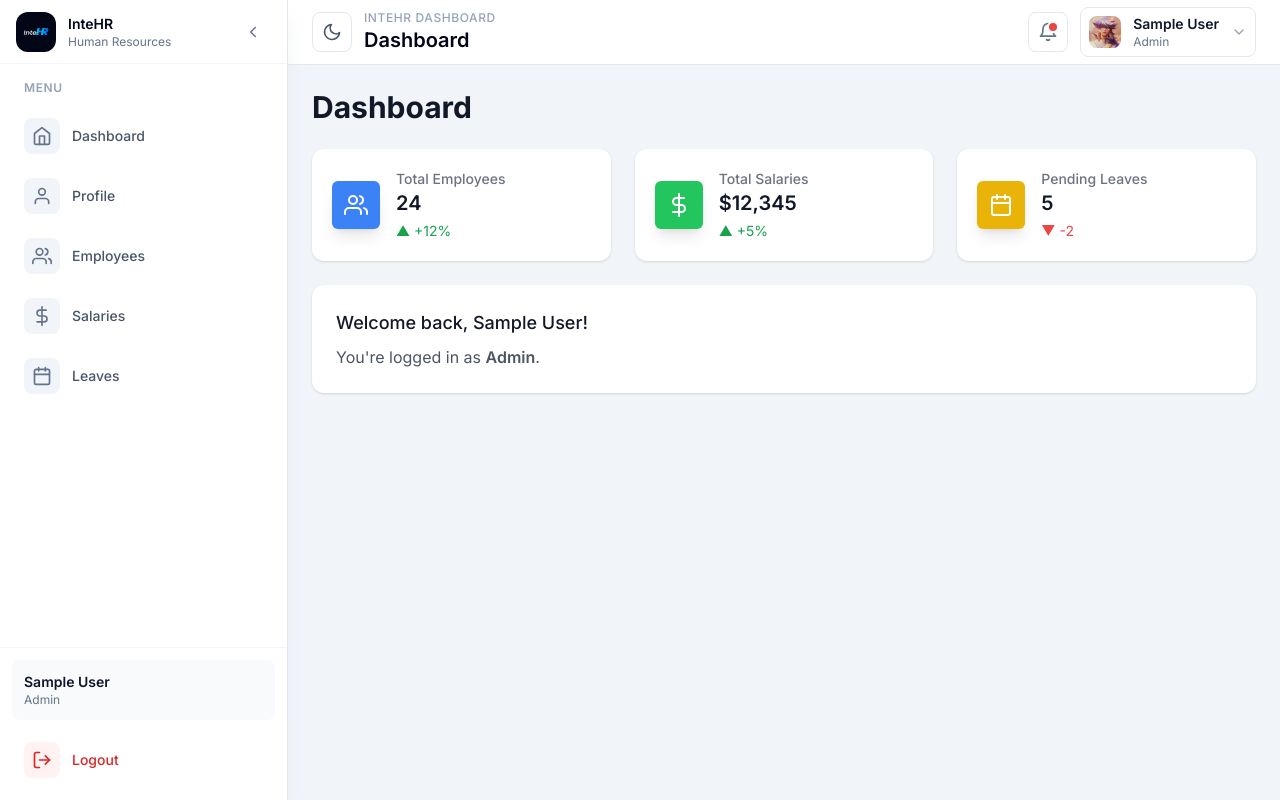
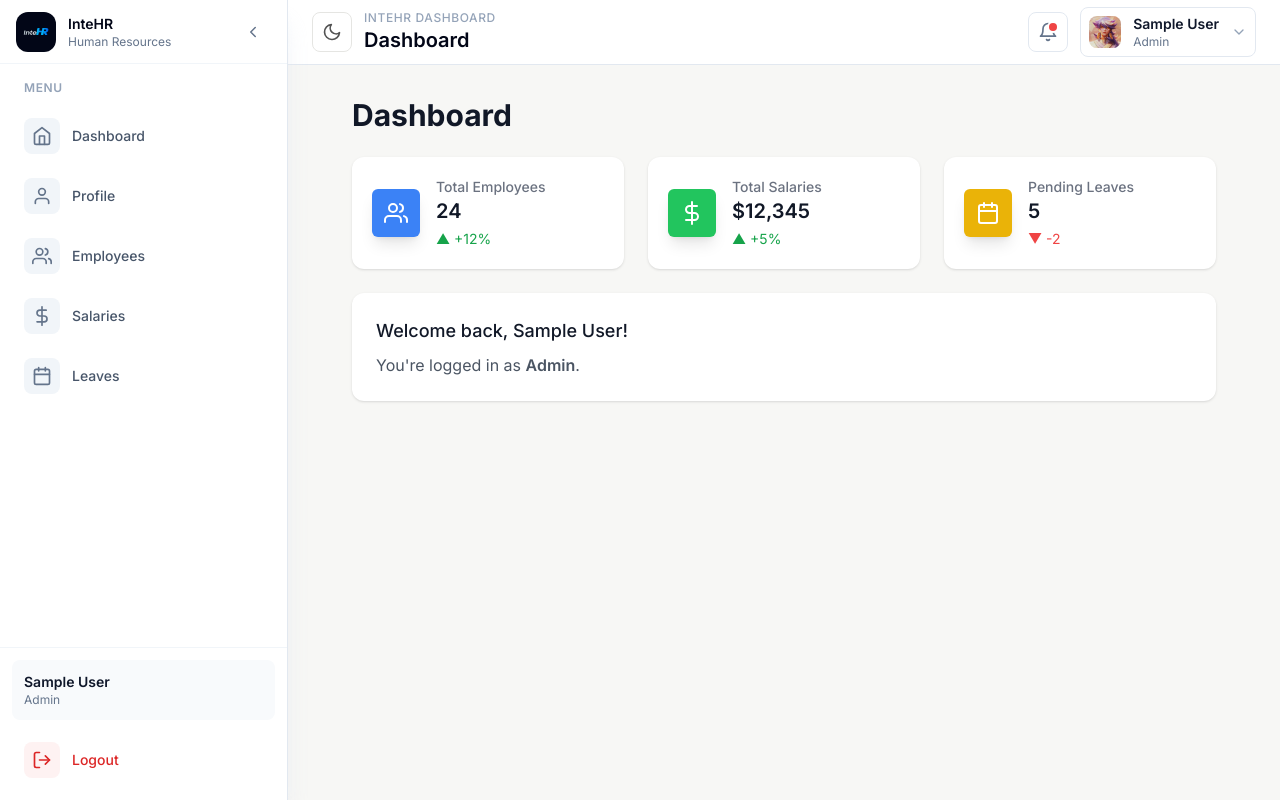
Before and after one commit to IKetutWidiyane/intehr-frontend, a React (Create React App) app: page / in a window 1280 px wide. Built offline with nearby package versions, Linux system fonts and the light colour scheme; no server answers; sample sign-in values are in the browser's storage.

Commit message:
update new

```diff
--- a/public/index.html
+++ b/public/index.html
@@ -9,10 +9,10 @@
     />
 
     <meta name="viewport" content="width=device-width, initial-scale=1" />
-    <meta name="theme-color" content="#000000" />
+    <meta name="theme-color" content="#F7F7F5" />
     <meta
       name="description"
-      content="Web site created using create-react-app"
+      content="InteHR — A calmer way to run HR. One intelligent workspace for your people."
     />
     <link rel="apple-touch-icon" href="%PUBLIC_URL%/logo192.png" />
     <!--
@@ -29,7 +29,7 @@
       work correctly both with client-side routing and a non-root public URL.
       Learn how to configure a non-root public URL by running `npm run build`.
     -->
-    <title>React App</title>
+    <title>InteHR</title>
   </head>
   <body>
     <noscript>You need to enable JavaScript to run this app.</noscript>
--- a/src/layouts/DashboardLayout.js
+++ b/src/layouts/DashboardLayout.js
@@ -78,7 +78,7 @@ const DashboardLayout = () => {
   const currentPage = navItems.find((item) => item.path === location.pathname)?.name || 'Dashboard';
 
   return (
-    <div className="flex h-screen bg-slate-100 text-slate-900 transition-colors duration-300 dark:bg-slate-950 dark:text-slate-100">
+    <div className="flex h-screen bg-canvas text-ink transition-colors duration-300 dark:bg-canvas-dark dark:text-ink-dark">
       <Sidebar
         items={navItems}
         onLogout={handleLogout}
@@ -90,7 +90,7 @@ const DashboardLayout = () => {
       <div className="flex min-w-0 flex-1 flex-col overflow-hidden">
         <Navbar title={currentPage} user={user}>
           <button
-            className="flex h-10 w-10 items-center justify-center rounded-lg border border-slate-200 bg-white text-slate-600 transition hover:border-slate-300 hover:bg-slate-50 hover:text-slate-950 dark:border-slate-800 dark:bg-slate-950 dark:text-slate-300 dark:hover:border-slate-700 dark:hover:bg-slate-900 dark:hover:text-white md:hidden"
+            className="flex h-10 w-10 items-center justify-center rounded-lg border border-line bg-transparent text-muted transition hover:border-line2 hover:bg-subtle hover:text-ink dark:border-line dark:bg-transparent dark:text-muted dark:hover:border-line2 dark:hover:bg-subtle dark:hover:text-ink md:hidden"
             onClick={() => setSidebarOpen(true)}
             title="Open Sidebar"
             type="button"
@@ -100,16 +100,16 @@ const DashboardLayout = () => {
 
           <button
             onClick={toggleDarkMode}
-            className="flex h-10 w-10 items-center justify-center rounded-lg border border-slate-200 bg-white text-slate-600 transition hover:border-slate-300 hover:bg-slate-50 hover:text-slate-950 dark:border-slate-800 dark:bg-slate-950 dark:text-slate-300 dark:hover:border-slate-700 dark:hover:bg-slate-900 dark:hover:text-white"
+            className="flex h-10 w-10 items-center justify-center rounded-lg border border-line bg-transparent text-muted transition hover:border-line2 hover:bg-subtle hover:text-ink dark:border-line dark:bg-transparent dark:text-muted dark:hover:border-line2 dark:hover:bg-subtle dark:hover:text-ink"
             title="Toggle Dark Mode"
             type="button"
           >
-            {darkMode ? <FiSun className="h-5 w-5 text-amber-400" /> : <FiMoon className="h-5 w-5" />}
+            {darkMode ? <FiSun className="h-5 w-5 text-accent" /> : <FiMoon className="h-5 w-5" />}
           </button>
         </Navbar>
 
-        <main className="flex-1 overflow-y-auto p-4 transition-colors duration-300 sm:p-6">
-          <div className="mx-auto max-w-7xl">
+        <main className="flex-1 overflow-y-auto transition-colors duration-300">
+          <div className="mx-auto max-w-[1440px] px-6 py-8 sm:px-10 lg:px-16">
             <Outlet />
           </div>
         </main>
```
